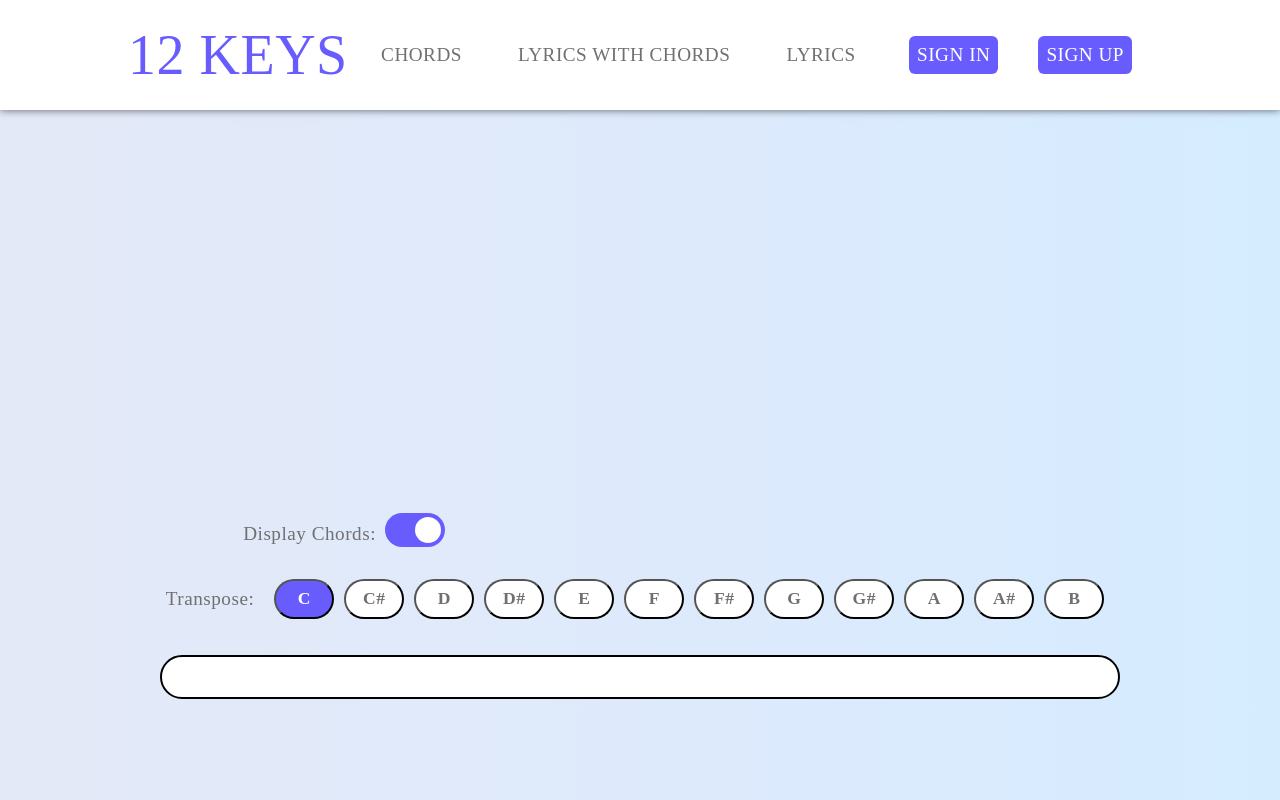
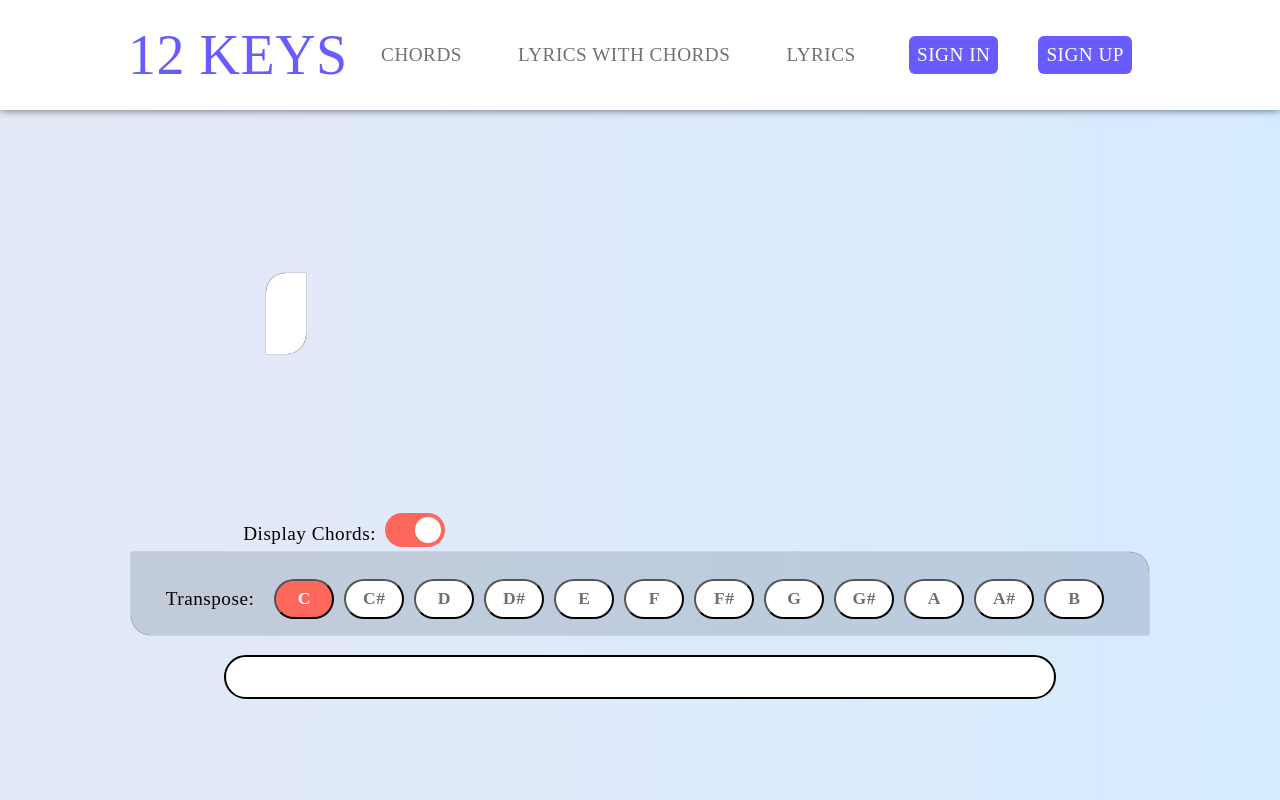
Before and after one commit to B-Kosev/www-chords-editor-player, a PHP site: page /song.php in a window 1280 px wide. Run offline with PHP 8.4, Linux system fonts and the light colour scheme; some web fonts are replaced.

Commit message:
redesign

```diff
--- a/resources/static/css/index.css
+++ b/resources/static/css/index.css
@@ -9,9 +9,9 @@
 	--body-color: #e4e9f7;
 	--header-color: #fff;
 	--primary-color: #695cfe;
-	--primary-color-dark: #5245da;
-	--toggle-color: #ddd;
+	--toggle-color: #fe675c;
 	--text-color: #707070;
+	--background-color: #7988974f;
 }
 
 /* ======== MAIN ======== */
--- a/resources/static/css/song.css
+++ b/resources/static/css/song.css
@@ -2,8 +2,9 @@
 	--body-color: #e4e9f7;
 	--header-color: #fff;
 	--primary-color: #695cfe;
-	--toggle-color: #ddd;
+	--toggle-color: #fe675c;
 	--text-color: #707070;
+	--background-color: #7988974f;
 }
 
 /* ======== CONTENT ======== */
@@ -29,8 +30,10 @@
 }
 
 .song-meta-text {
-	padding: 0;
-	/* text-align: center; */
+	padding: 20px;
+	background-color: var(--header-color);
+	border-radius: 20px 0;
+	box-shadow: 0px 0px 1px 0px black;
 }
 
 .song-meta-text > h4 {
@@ -43,7 +46,7 @@
 
 .song-data {
 	display: block;
-	width: 75%;
+	width: 65%;
 	height: 75%;
 	text-align: center;
 	border: 2px solid black;
@@ -67,7 +70,10 @@
 	flex-wrap: wrap;
 	align-items: center;
 	/* margin-left: 10%; */
-	padding: 0;
+	padding: 0 35px;
+	border-radius: 0 20px;
+	background-color: var(--background-color);
+	box-shadow: 0px 0px 1px 0px black;
 }
 
 .keys li {
@@ -91,13 +97,15 @@
 
 .keys .btn:hover {
 	color: var(--header-color);
-	background-color: var(--primary-color);
+	/* background-color: var(--primary-color); */
+	background-color: var(--toggle-color);
 	transition: background-color 0.5s ease;
 }
 
 .btn.selected {
 	color: var(--header-color);
-	background-color: var(--primary-color);
+	/* background-color: var(--primary-color); */
+	background-color: var(--toggle-color);
 }
 
 .keys h4 {
@@ -108,16 +116,17 @@
 /* ======== TEXT ======== */
 
 h2 {
-	color: var(--text-color);
+	color: black;
 	font-size: 3rem;
 	font-weight: 500;
 	margin-top: 0;
+	border-bottom: 1px solid var(--text-color);
 }
 
 h4 {
 	/* font-family: "Poppins", sans-seri; */
 	font-size: 1.2rem;
-	color: var(--text-color);
+	color: black;
 	font-weight: 500;
 }
 
@@ -181,7 +190,8 @@ pre > span {
 }
 
 input:checked + .slider {
-	background-color: var(--primary-color);
+	/* background-color: var(--primary-color); */
+	background-color: var(--toggle-color);
 }
 
 input:focus + .slider {
```
Also changed, not shown: resources/static/css/piano.css (+20 -15 lines).
